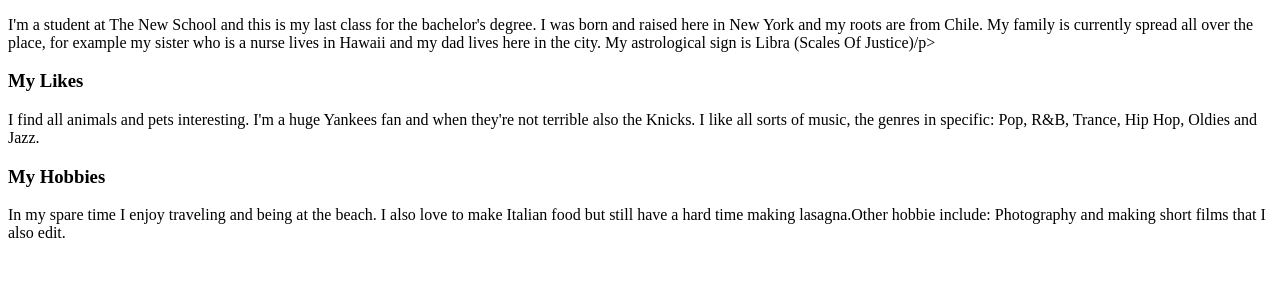
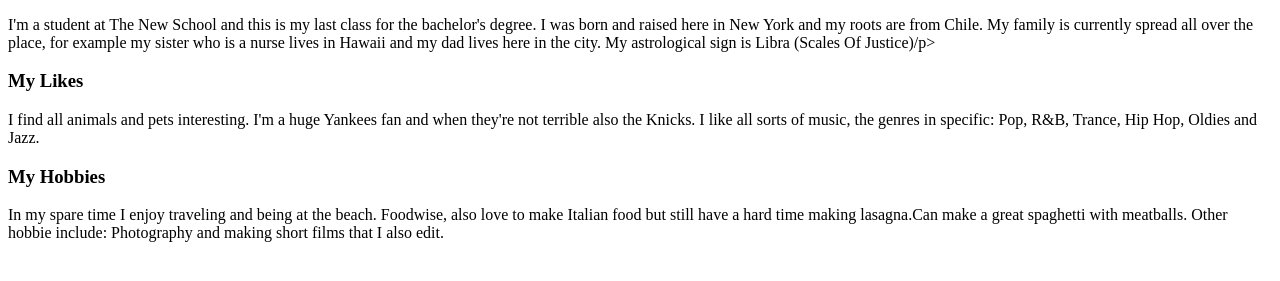
Before and after one commit to gush23/gusnewschool.github.io, a plain HTML site: page index.html in a window 1280 px wide. Shown: the part 105-386 px from the top of the page. Drawn offline with Linux system fonts and the light colour scheme.

Commit message:
Edited My Hobbies section

```diff
--- a/index.html
+++ b/index.html
@@ -12,7 +12,7 @@
   <h3>My Likes</h3>
   <p>I find all animals and pets interesting. I'm a huge Yankees fan and when they're not terrible also the Knicks. I like all sorts of music, the genres in specific: Pop, R&B, Trance, Hip Hop, Oldies and Jazz.</p>
   <h3>My Hobbies</h3>
-  <p>In my spare time I enjoy traveling and being at the beach. I also love to make Italian food but still have a hard time making lasagna.Other hobbie include: Photography and making short films that I also edit.</p>
+  <p>In my spare time I enjoy traveling and being at the beach. Foodwise, also love to make Italian food but still have a hard time making lasagna.Can make a great spaghetti with meatballs. Other hobbie include: Photography and making short films that I also edit.</p>
 
 
   </body>
```
